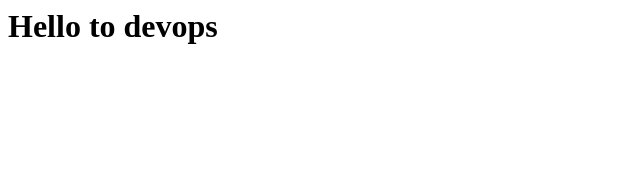
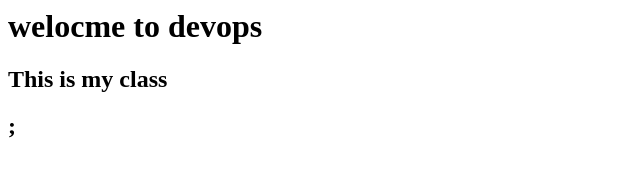
Before and after one commit to Wase123456/wase, a plain HTML site: page index.html in a window 1280 px wide. Shown: the whole page, without its empty margins (0-640 px from the left). Drawn offline with Linux system fonts and the light colour scheme.

Commit message:
added new line

```diff
--- a/index.html
+++ b/index.html
@@ -1 +1,2 @@
-<h1>Hello to devops </h1>
+<h1>welocme to devops </h1>
+<h2>This is my class<h2>;
```
